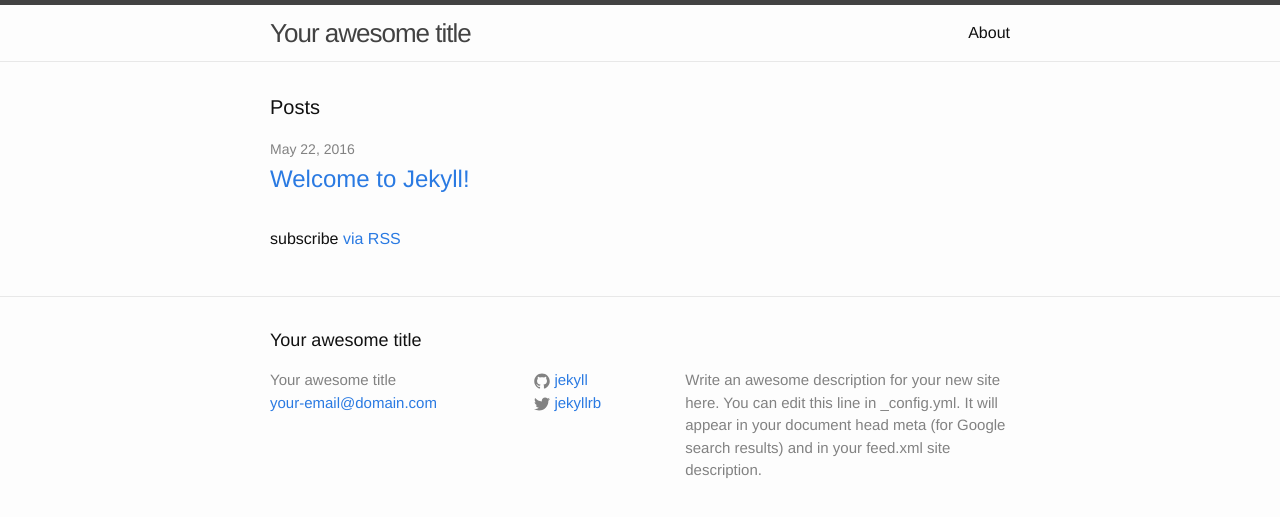
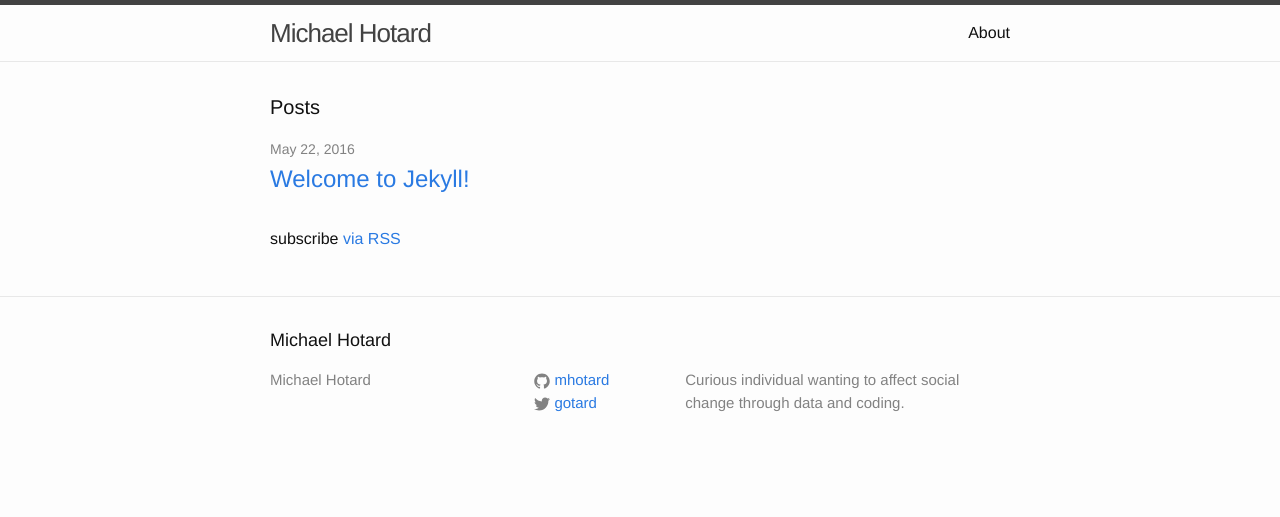
Before and after one commit to mhotard/mhotard.github.io, a Jekyll site: the page built from index.html, in a window 1280 px wide. Shown: the top 517 px of the page. Built offline with Jekyll 4.4.1, drawn with Linux system fonts in a browser that asks for light colours.

Commit message:
Update _config.yml

```diff
--- a/_config.yml
+++ b/_config.yml
@@ -6,16 +6,14 @@
 # 'jekyll serve'. If you change this file, please restart the server process.
 
 # Site settings
-title: Your awesome title
-email: your-email@domain.com
+title: Michael Hotard
+#email: your-email@domain.com
 description: > # this means to ignore newlines until "baseurl:"
-  Write an awesome description for your new site here. You can edit this
-  line in _config.yml. It will appear in your document head meta (for
-  Google search results) and in your feed.xml site description.
+  Curious individual wanting to affect social change through data and coding.
 baseurl: "" # the subpath of your site, e.g. /blog
-url: "http://yourdomain.com" # the base hostname & protocol for your site
-twitter_username: jekyllrb
-github_username:  jekyll
+url: "www.mhotard.com" # the base hostname & protocol for your site
+twitter_username: gotard
+github_username:  mhotard
 
 # Build settings
 markdown: kramdown
```
